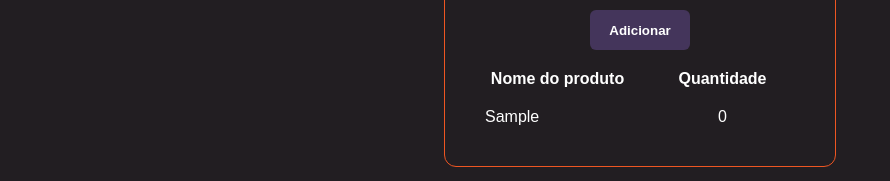
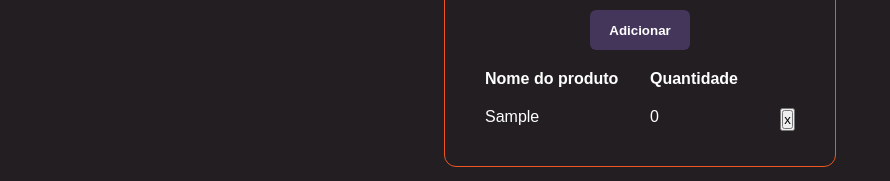
Before and after one commit to caiobukvar/learning-angular, an Angular app in the folder learning-angular/: page /form-test in a window 1280 px wide. Both pictures are taken after typing "Sample" into the empty fields and a click on the button "Adicionar". Shown: the part 193-374 px from the top of the page, without its empty margins (0-890 px from the left). Built offline with nearby package versions, Linux system fonts and the light colour scheme.

Commit message:
formatando tabela de produtos

```diff
--- a/learning-angular/src/app/components/product-list/product-list.component.css
+++ b/learning-angular/src/app/components/product-list/product-list.component.css
@@ -10,6 +10,7 @@
 }
 
 .table>tr {
+  position: relative;
   display: flex;
   flex-direction: row;
   justify-content: space-between;
@@ -19,10 +20,15 @@
 .table>tr>td,
 .table>tr>th {
   width: 100%;
-  text-align: flex-start;
+  text-align: start;
 }
 
-.table>tr>td:last-child,
-.table>tr>th:last-child {
+.td__last,
+.th__last {
   text-align: center;
 }
+
+.btn__remove {
+  position: absolute;
+  right: 0;
+}
--- a/learning-angular/src/app/components/product-list/product-list.component.html
+++ b/learning-angular/src/app/components/product-list/product-list.component.html
@@ -3,12 +3,16 @@
     <table class="table">
       <tr>
         <th>Nome do produto</th>
-        <th>Quantidade</th>
+        <th class="th__last">Quantidade</th>
       </tr>
       <tr *ngFor="let product of products">
         <td>{{product.productName}}</td>
-        <td>{{product.productAmount}}</td>
+        <td class="td__last">{{product.productAmount}}</td>
+        <button class="btn__remove">
+          <button>x</button>
+        </button>
       </tr>
+
     </table>
   </div>
 </div>
```
